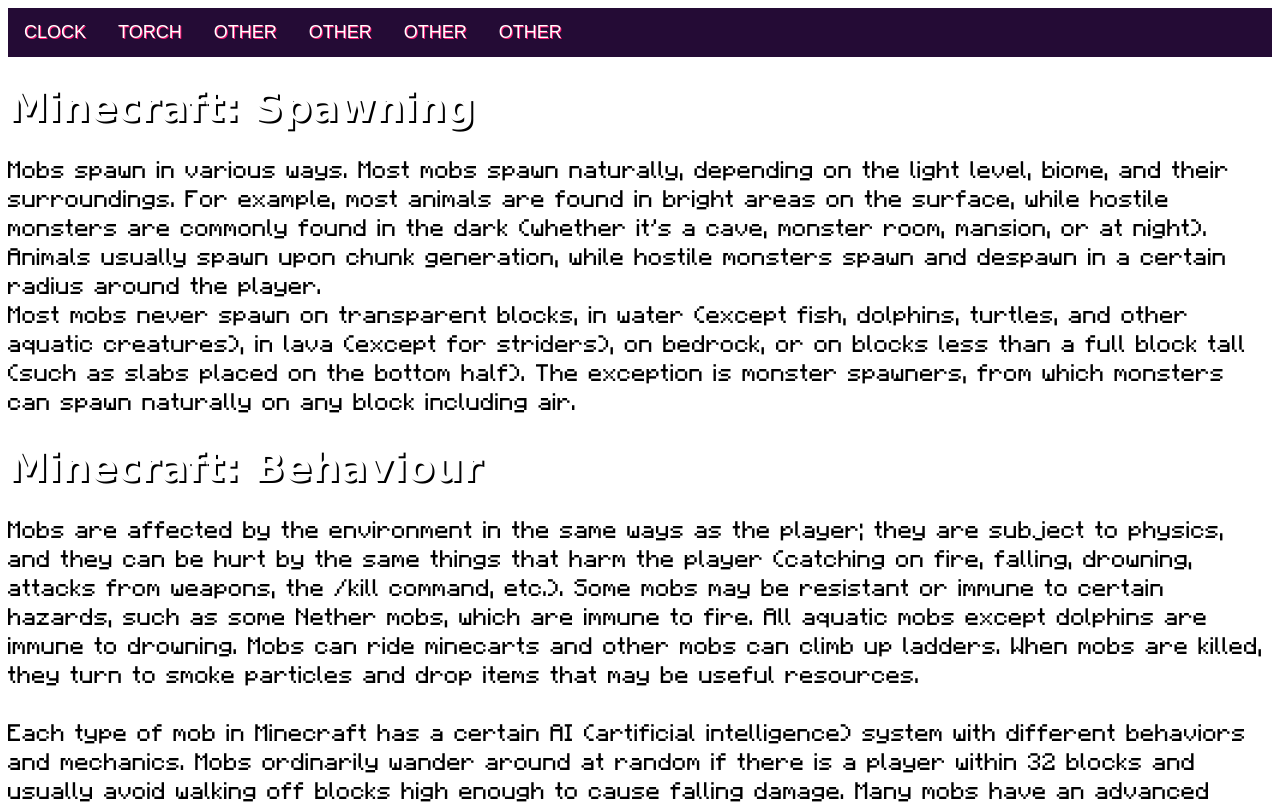
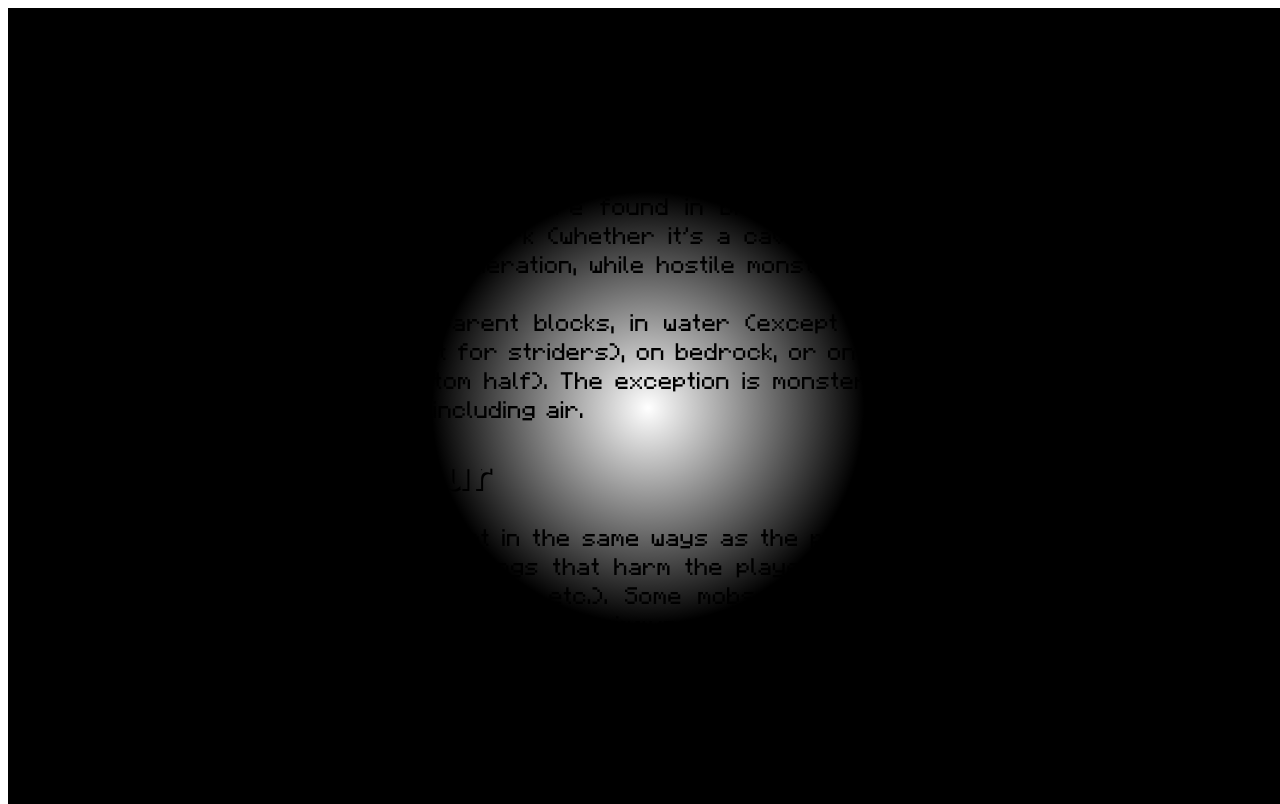
Before and after one commit to chessknight14/JAVASCRIPT-PROJECT, a plain HTML site: page torch.html in a window 1280 px wide. Shown: the top 804 px of the page. Drawn offline with Linux system fonts and the light colour scheme.

Commit message:
an error

```diff
--- a/script.js
+++ b/script.js
@@ -28,4 +28,31 @@ var clock = setInterval(
     }, 1000
 );
 
-//____________________________________
+//____________________________________FLASHLIGHT FUNCTIONS
+
+
+let mouseX = 0;
+let mouseY = 0;
+let flashlight = document.getElementById("flashlight");
+
+const isTouchDevice = () => {
+    //        TO DETECT TOUCHSCREEN DEVICES
+    try {
+        //we try to create touchEvent and it would fail for desktops?
+        document.createEvent("TouchEvent");
+        return true;
+    } catch (e) {
+        return false;
+    }
+};
+
+function getMousePosition(e) {
+    mouseX = !isTouchDevice() ?  e.pageX : e.touches[0].pageX;
+    mouseY = !isTouchDevice() ?  e.pageY : e.touches[0].pageY;
+
+    flashlight.style.setProperty("--Xpos"), mouseX + ("px");
+    flashlight.style.setProperty("--Ypos"), mouseY + ("px");
+}
+
+document.addEventListener("mousemove", getMousePosition);
+document.addEventListener("touchmove", getMousePosition);
--- a/style.css
+++ b/style.css
@@ -54,12 +54,62 @@
 
 /* ___________________________________TORCH/FLASHLIGHT PAGE PROJECT _____________________________*/
 
+.minecraft-body{
+    cursor: none;
+
+}
+
 .minecraft-words {
     font-family: minecraft;
     color: black;
     font-size: 24px;
+    padding: 8px;
+    text-align: justify;
 }
 
+#flashlight {
+    --Xpos: 50vw;
+    --Ypos: 50vh;
+
+    /*i don't know :( the radius ball?*/
+}
+
+#flashlight:before{
+    content: "";
+    display: block;
+    width: 100%;
+    min-height: 1200px;
+    position: absolute;
+    pointer-events: none;
+    background: radial-gradient(
+        circle 9em at var(--Xpos) var(--Ypos),
+        rgba(0,0,0,0),
+        rgba(0,0,0,1)
+    );
+
+}
+/*it's not working*/
+/*nevermind it work, there was a space beween var and (--Ypos) */
+
+/* still wont work*/
+
+
+/*something is still wrong*/
+
+
+@media screen and (min-width: 800px){
+    body{
+        font-size: 24px;
+    }
+}
+
+
+/*test?*/
+
+#whynotwork{
+    background-color: black;
+
+}
 
 /* __________________________________NAVIGATION_______________________________________ */
 
--- a/torch.html
+++ b/torch.html
@@ -10,7 +10,14 @@
     <script src="script.js" defer></script>
 
     </head>
-    <body>
+    <body class="minecraft-body">
+
+
+        <!-- id for the flashlight-->
+
+        <div id="flashlight">
+
+        <!-- will not work-->
 
     <div class="nav">
 
@@ -23,7 +30,14 @@
 
     </div>
 
+
+
     <div class="minecraft-words">
+
+
+
+
+
         <h1> Minecraft: Spawning </h1>
         <p>
             Mobs spawn in various ways. Most mobs spawn naturally, depending on the light level, biome, and their
@@ -67,5 +81,8 @@
 
 
 
+    </div>
+
+
     </body>
 </html>
```
